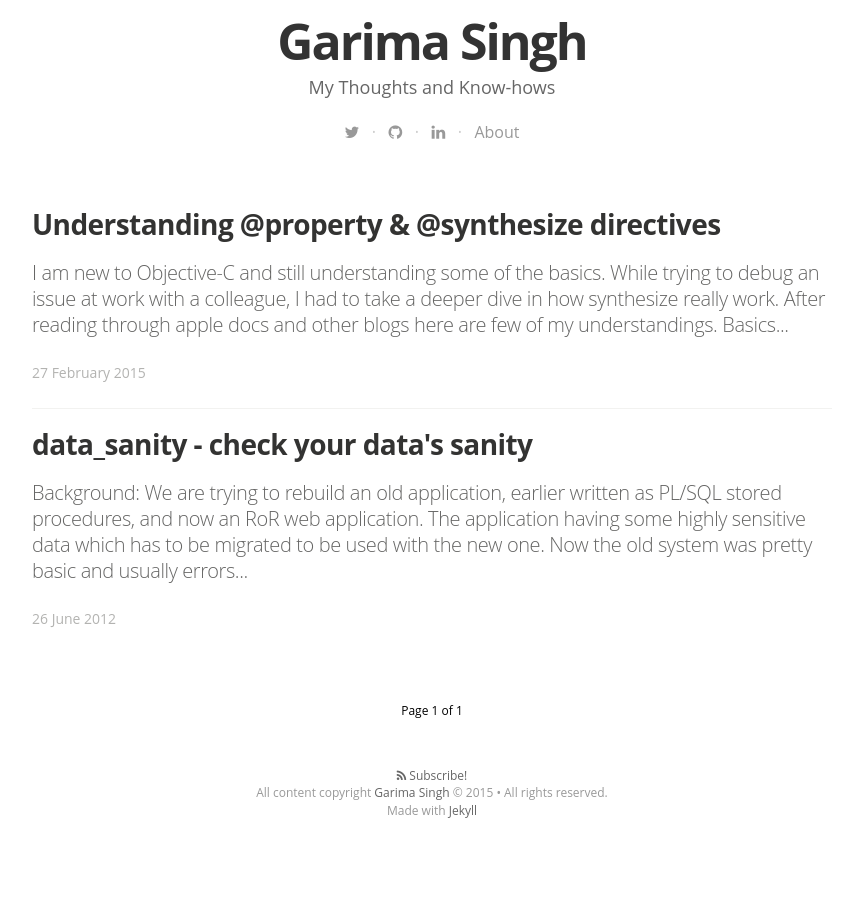
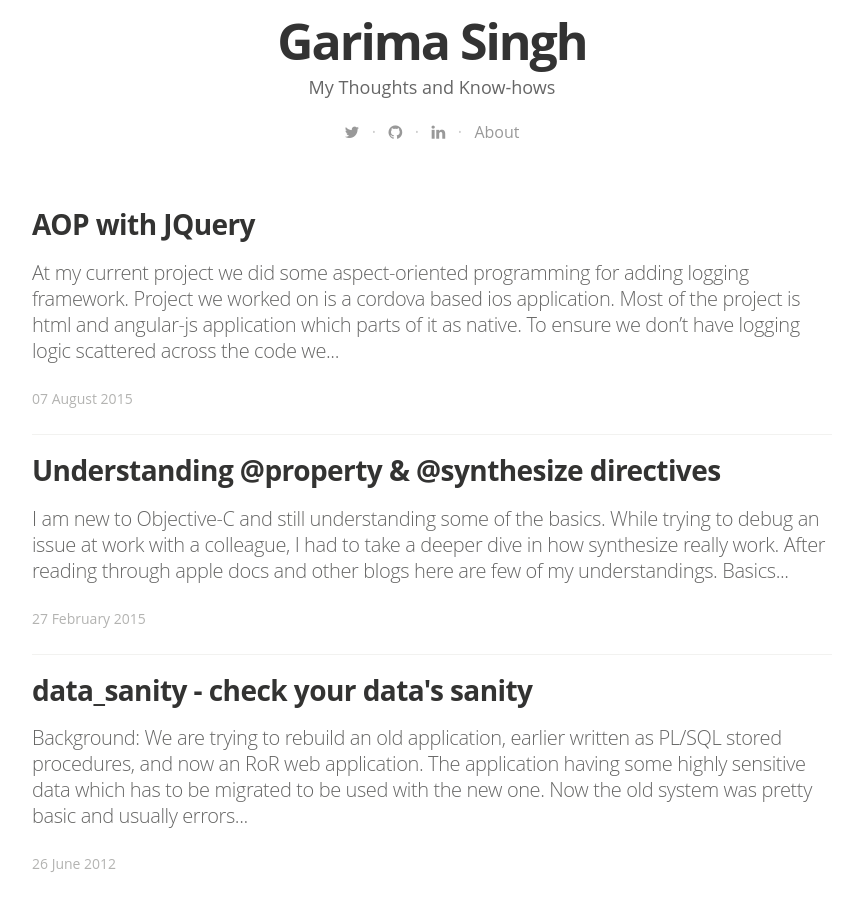
Before and after one commit to singhgarima/garimasingh.github.io, a Jekyll site: the page built from index.html, in a window 1280 px wide. Shown: the part 448-1363 px from the top of the page, without its empty margins (208-1071 px from the left). Built offline with Jekyll 4.4.1, drawn with Linux system fonts in a browser that asks for light colours; nearby versions of some CDN libraries; some web fonts are replaced; Markdown is read by kramdown in place of the engine named in the settings; the list of posts is cut into pages by our own code; before the commit the page ends 1315 px from its top, so only the background shows below that; some of the changed lines change nothing that is shown.

Commit message:
Post for hands on JS AOP; modified css for quotes

```diff
--- /dev/null
+++ b/_posts/2015-08-07-aop_with_javascript.md
@@ -0,0 +1,53 @@
+---
+layout: post
+title: AOP with JQuery
+date: 2015-08-07 14:33:00.000000000 +08:00
+tags:
+- aop js
+---
+At my current project we did some aspect-oriented programming for adding
+logging framework. Project we worked on is a cordova based ios application.
+Most of the project is html and angular-js application which parts of it as
+native. To ensure we don't have logging logic scattered across the code we used
+aop approach for the adding logging feature.
+
+I have been wanting to play around with basic aop with JQuery code. This is my
+attempt at it.
+
+For those hearing about AOP for the first time, this is a quick definition I pulled
+
+> Aspect-Oriented Programming (AOP) complements OO programming by allowing the
+> developer to dynamically modify the static OO model to create a system that can
+> grow to meet new requirements. Just as objects in the real world can change
+> their states during their lifecycles, an application can adopt new
+> characteristics as it develops.
+> We can often keep this additional code in a single location rather than
+> having to scatter it across the existing model, as we would have to if we
+> were using OO on its own.
+>
+> Overview of Aspect Oriented Programming by Graham O'Regan
+[http://www.onjava.com/pub/a/onjava/2004/01/14/aop.html]()
+
+## Key Terms
+
+* Aspect: cross-cutting concerns in stand-alone modules
+* Advice: action taken by the aspect
+* Join-point: a point during the execution of a program
+* Pointcut: a join-point where advice should be executed
+
+## Code
+
+[https://github.com/singhgarima/js-aop]()
+
+### My Approach
+
+* I have introduced few extension methods (`after`, `before` and `around`), by
+modifying the prototype property of Function type. This modifies all functions
+created using `new Function(...)` or `function (...) {...}`, and hence
+introduces these extendion methods on all objects of type Function. (A really
+good introduction to prototypes can be found [here](http://yehudakatz.com/2011/08/12/understanding-prototypes-in-javascript/)).
+
+* In these extension functions, we are modifying the original definition of the
+exisiting methods (after/before/around which we want to introduce our advice).
+We are getting the original definition, from prototype chain on the object. In
+the modified definition, we call our advice function, at the expected pointcut.
--- a/css/main.sass
+++ b/css/main.sass
@@ -408,7 +408,8 @@
       padding-left: 20px
       p
         letter-spacing: 0.01rem
-        font-weight: 400
+        font-size: 16px
+        font-weight: 300
         font-style: italic
         mborder-left: 3px solid #57ad68
         mpadding-left: 20px
```
